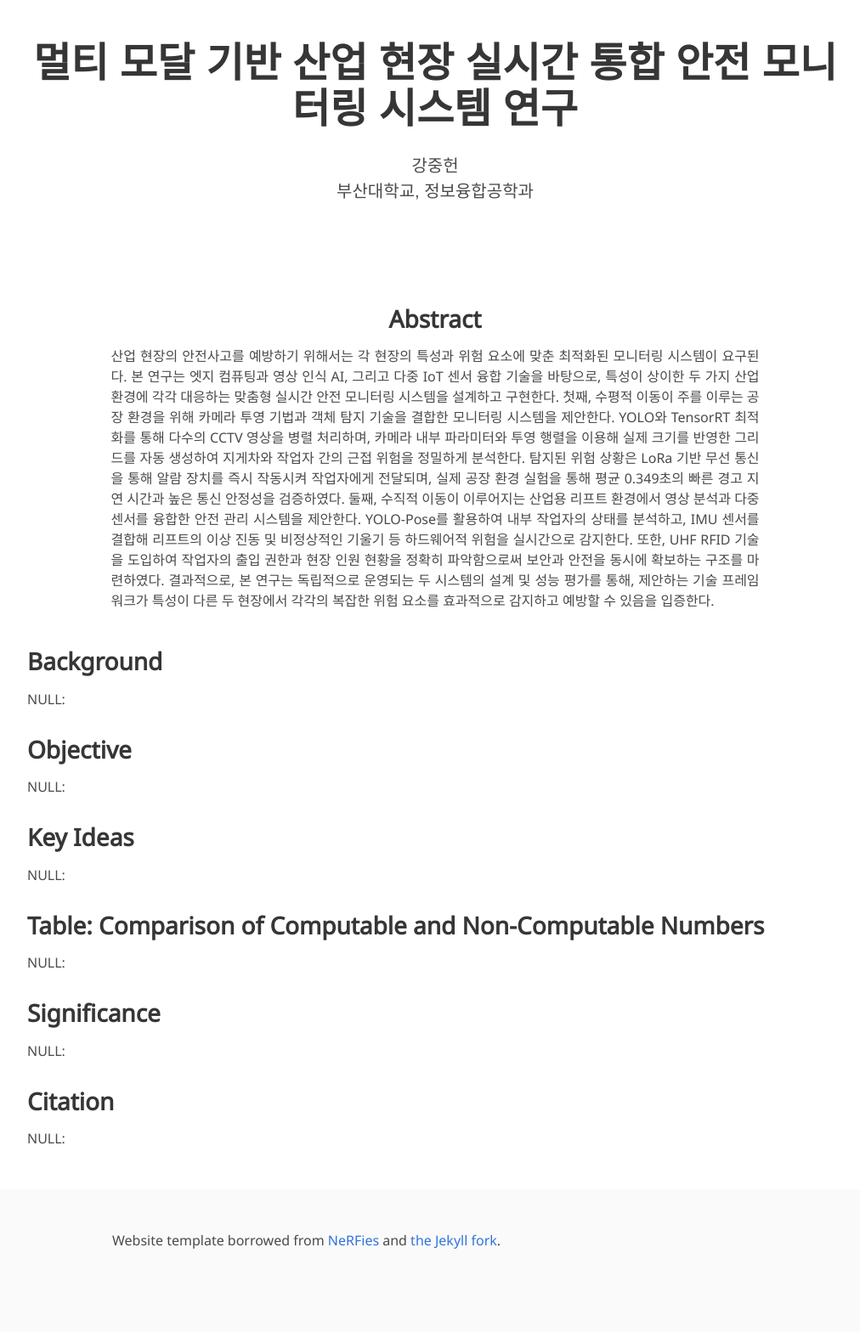
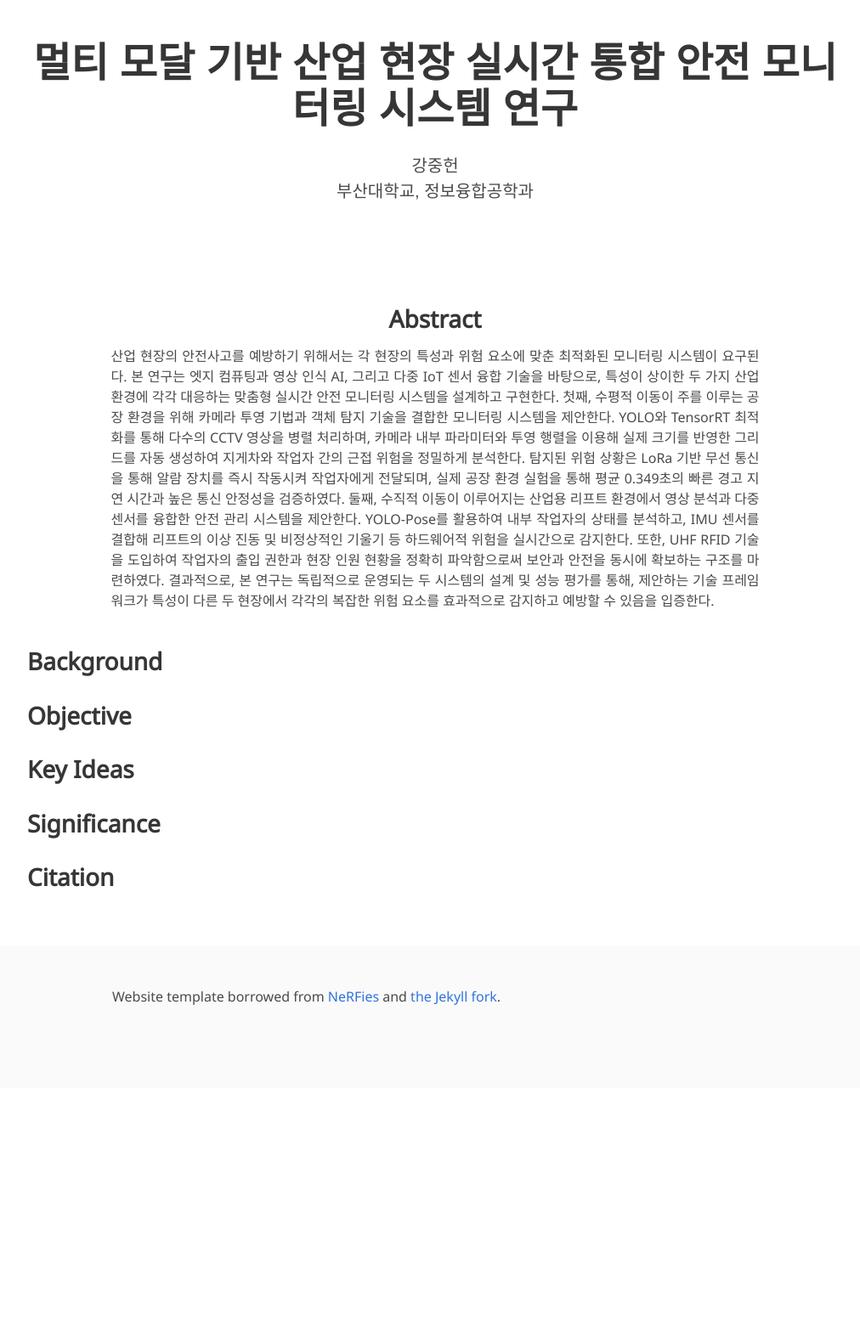
Before and after one commit to ctret11/ctret11.github.io, a Jekyll site: the page built from index.md, in a window 1280 px wide. Shown: the whole page at 85% size, without its empty margins (128-1140 px from the left). Built offline with Jekyll 4.4.1, drawn with Linux system fonts in a browser that asks for light colours; some web fonts are replaced; after the commit the page ends 1281 px from its top, so only the background shows below that.

Commit message:
Update index.md

```diff
--- a/index.md
+++ b/index.md
@@ -21,19 +21,11 @@ affiliations:
 
 
 ## Background
-NULL:
 
 ## Objective
-NULL:
 
 ## Key Ideas
-NULL:
-
-## Table: Comparison of Computable and Non-Computable Numbers
-NULL:
 
 ## Significance
-NULL:
 
 ## Citation
-NULL:
```
